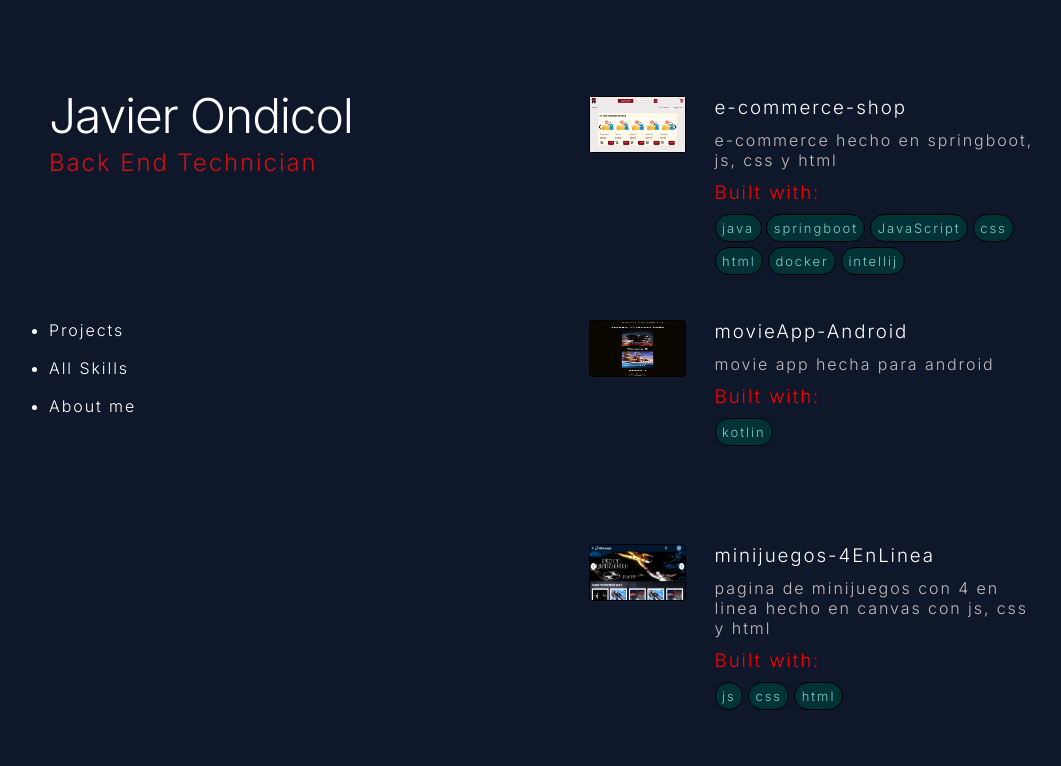
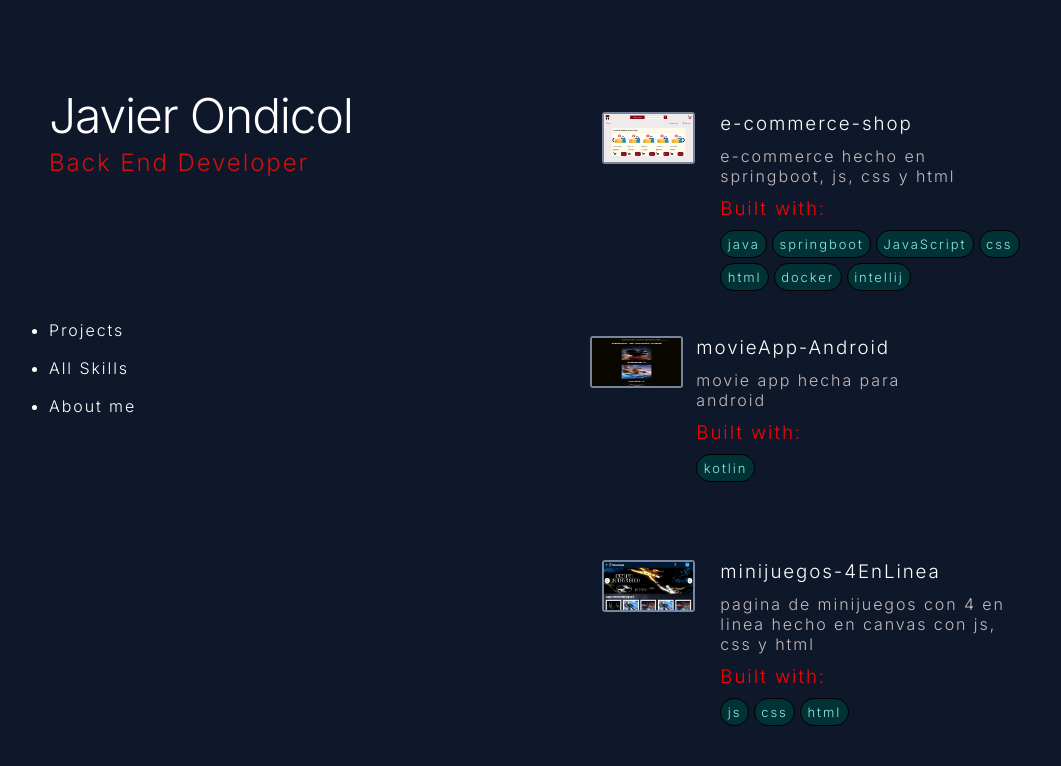
Before and after one commit to Javi3rondicol84/MyPortfolioReact, a React (Create React App) app: page / in a window 1280 px wide. Shown: the top 766 px of the page, without its empty margins (79-1140 px from the left). Built offline with nearby package versions, Linux system fonts and the light colour scheme.

Commit message:
fixed bug size body

```diff
--- a/public/index.html
+++ b/public/index.html
@@ -24,7 +24,7 @@
       work correctly both with client-side routing and a non-root public URL.
       Learn how to configure a non-root public URL by running `npm run build`.
     -->
-    <title>React App</title>
+    <title>My Portfolio</title>
     <link rel="preconnect" href="https://fonts.googleapis.com">
     <link rel="preconnect" href="https://fonts.gstatic.com" crossorigin>
     <link href="https://fonts.googleapis.com/css2?family=Inter:ital,opsz,wght@0,14..32,100..900;1,14..32,100..900&display=swap" rel="stylesheet">
--- a/src/App.css
+++ b/src/App.css
@@ -3,6 +3,7 @@
     --tw-bg-opacity: 1;
     --primary-color-dark: rgb(15 23 42 / var(--tw-bg-opacity));
 }
+
 
 .inter-600 {
     font-family: "Inter", sans-serif;
@@ -32,8 +33,7 @@ body {
 
 .App {
     display: flex;
-    position: relative;
-    min-height: 300vh;
+    height: auto;
 }
 
 
--- a/src/components/card/Card.css
+++ b/src/components/card/Card.css
@@ -5,11 +5,19 @@
     min-height: 7.2em;
     height: 14em;
     display: flex;
+    cursor: pointer;
+}
+
+.cardContent {
+    display: flex;
+    margin: 1em;
 }
 
 .card:hover {
-    border: 0.2em solid #000;
+    border: 0.08em solid #77859f;
     border-radius: 0.6em;
+
+    background-color: #2D3446;
 }
 
 .cardImage {
@@ -19,10 +27,13 @@
 }
 
 .imgProject {
-    border: 0.1em solid #000;
+    border: 0.125em solid #77859f;
     border-radius: 0.2em;
-    width: 6.06em;
+    /*width: 6.06em;
     height: 3.57em;
+    */
+    width: 93px;
+    height: 52px;
     background-color: white;
 }
 
--- a/src/components/card/Card.jsx
+++ b/src/components/card/Card.jsx
@@ -19,6 +19,7 @@ const Card = ( {image, title, description, id, tools} ) => {
     return (
         <>
             <div className='card'>
+                <div className='cardContent'>
                     <div className='cardImage'>
                         <div className='imgProject'>
                             <img src={image} alt={title}/>
@@ -37,6 +38,8 @@ const Card = ( {image, title, description, id, tools} ) => {
                         </div>
                     </div>
                 </div>
+
+            </div>
         </>
     );
 };
--- a/src/components/cards/Cards.jsx
+++ b/src/components/cards/Cards.jsx
@@ -5,7 +5,7 @@ import movieAppImg from '../../imgs/projects/movieApp.jpg';
 import minigamesImg from '../../imgs/projects/4-en-linea.png';
 import spidermanImg from '../../imgs/projects/spider-man.png';
 
-
+/*
 export const projects = [
     {id: 1, image: eCommerceImg, title: "e-commerce-shop", description: "e-commerce hecho en springboot, js, css y html", tools: ['java', 'springboot', 'JavaScript', 'css', 'html', 'docker', 'intellij']},
     {id: 2, image: movieAppImg, title: "movieApp-Android", description: "movie app hecha para android", tools: ['kotlin']},
@@ -19,7 +19,14 @@ export const projects = [
     {id: 4, image: spidermanImg, title: "landing page spider man", description: "landing page de spider man con animaciones", tools: ['js', 'css', 'html']},
     {id: 3, image: minigamesImg, title: "minijuegos-4EnLinea", description: "pagina de minijuegos con 4 en linea hecho en canvas con js, css y html", tools: ['js', 'css', 'html']},
     {id: 4, image: spidermanImg, title: "landing page spider man", description: 'Lorem ipsum dolor sit, amet consectetur adipisicing elit. Ea minima mollitia facere corrupti explicabo culpa iure repudiandae eaque voluptatibus, maiores architecto repellat? Earum consequuntur cum tenetur quisquam cupiditate quo porro?Lorem, ipsum dolor sit amet consectetur adipisicing elit. Nostrum atque qui ipsum aliquam error? Vel tempore corrupti delectus atque quibusdam commodi possimus veniam molestias beatae quam, vero ullam fugiat quasi.Lorem ipsum dolor sit amet consectetur adipisicing elit. Lorem ipsum dolor sit, amet consectetur adipisicing elit. Ea minima mollitia facere corrupti explicabo culpa iure repudiandae eaque voluptatibus, maiores architecto repellat? Earum consequuntur cum tenetur quisquam cupiditate quo porro?Lorem, ipsum dolor sit amet consectetur adipisicing elit. Nostrum atque qui ipsum aliquam error? Vel tempore corrupti delectus atque quibusdam commodi possimus veniam molestias beatae quam, vero ullam fugiat quasi.Lorem ipsum dolor sit amet consectetur adipisicing elit. AuteLorem ipsum dolor sit, amet consectetur adipisicing elit. Ea minima mollitia facere corrupti explicabo culpa iure repudiandae eaque voluptatibus, maiores architecto repellat? Earum consequuntur cum tenetur quisquam cupiditate quo porro?', tools: ['js', 'css', 'html']},
-];
+];*/
+
+export const projects = [
+    {id: 1, image: eCommerceImg, title: "e-commerce-shop", description: "e-commerce hecho en springboot, js, css y html", tools: ['java', 'springboot', 'JavaScript', 'css', 'html', 'docker', 'intellij']},
+    {id: 2, image: movieAppImg, title: "movieApp-Android", description: "movie app hecha para android", tools: ['kotlin']},
+    {id: 3, image: minigamesImg, title: "minijuegos-4EnLinea", description: "pagina de minijuegos con 4 en linea hecho en canvas con js, css y html", tools: ['js', 'css', 'html']},
+    {id: 4, image: spidermanImg, title: "landing page spider man", description: "landing page de spider man con animaciones", tools: ['js', 'css', 'html']},
+    {id: 3, image: minigamesImg, title: "minijuegos-4EnLinea", description: "pagina de minijuegos con 4 en linea hecho en canvas con js, css y html", tools: ['js', 'css', 'html']},];
 
 const cards = projects.map( card => {
     return (
--- a/src/components/header/Header.css
+++ b/src/components/header/Header.css
@@ -2,10 +2,10 @@
 aside {
     width: 50%;
     top: 0;
-    height: 20em;
     position: sticky;
     display: flex;
     justify-content: center;
+    height: 100vh;
 }
 
 header {
--- a/src/components/header/Header.jsx
+++ b/src/components/header/Header.jsx
@@ -9,7 +9,7 @@ const Header = () => {
             <header>
                 <section className='titles'>
                     <h1 className='nameTitle'>Javier Ondicol</h1>
-                    <h2 className='backendTitle'>Back End Technician</h2>
+                    <h2 className='backendTitle'>Back End Developer</h2>
                 </section>
                 <nav>
                     <ul>
--- a/src/components/info/Info.css
+++ b/src/components/info/Info.css
@@ -9,7 +9,6 @@
 
 .infoSection {
     width: 100%;
-    height: 10em;
 }
 
 .infoSection h1 {
--- a/src/components/tool/Tool.css
+++ b/src/components/tool/Tool.css
@@ -13,5 +13,5 @@
     margin-left: 0.5em;
     margin-right: 0.5em;
     font-size: small;
-    color: #7ccccd;
+    color: #8fe9eb;
 }
```
Lines whose indentation alone changed are shown as unchanged.
